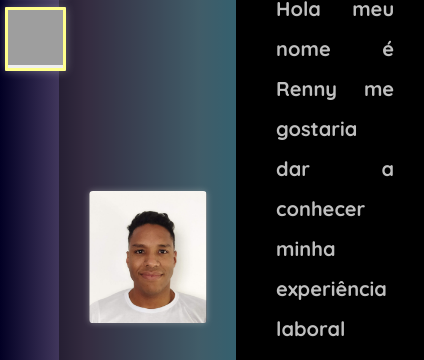
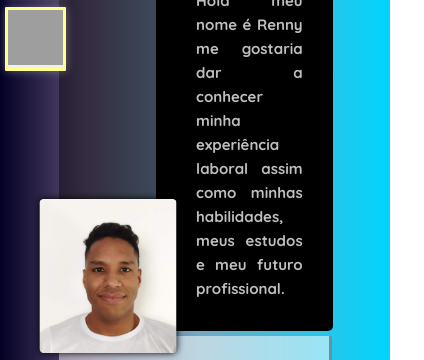
Before and after one commit to RennyGarces/curriculum, a plain HTML site: page index.html in a window 390 px wide. Shown: the part 176-536 px from the top of the page, 424 px wide, since content can reach past the window. Drawn offline with Linux system fonts and the light colour scheme; grey boxes are pictures that could not be loaded.

Commit message:
formating for mobile phone

```diff
--- a/style/style.css
+++ b/style/style.css
@@ -34,7 +34,7 @@ body {
   display: flex;
   background-color: #05030376;
   border-radius: 10px;
-  gap: 40px;
+  justify-content: space-between;
 }
 
 .download {
@@ -59,14 +59,15 @@ body {
 /*aside*/
 
 .rennyphoto {
-  align-self: center;
+  align-self: end;
   width: 100px;
   height: 110px;
   border-radius: 3px;
-  box-shadow: 0px 0px 5px rgba(203, 203, 203, 0.434);
-  transform: scale(1.2);
+  box-shadow: 0px 0px 5px rgb(0, 0, 0);
+  transform: scale(1.4);
 }
 .title {
+  width: 75%;
   background-color: black;
   color: aliceblue;
   padding: 30px 30px;
@@ -120,9 +121,9 @@ article,
 }
 p {
   margin-left: 10px;
-  line-height: 2;
+  line-height: 1.6;
   font-weight: 550;
-  font-size: 20px;
+  font-size: 15px;
   color: #1d1c1c;
 }
 
```
Also changed, not shown: index.html (+1 -1 lines).
